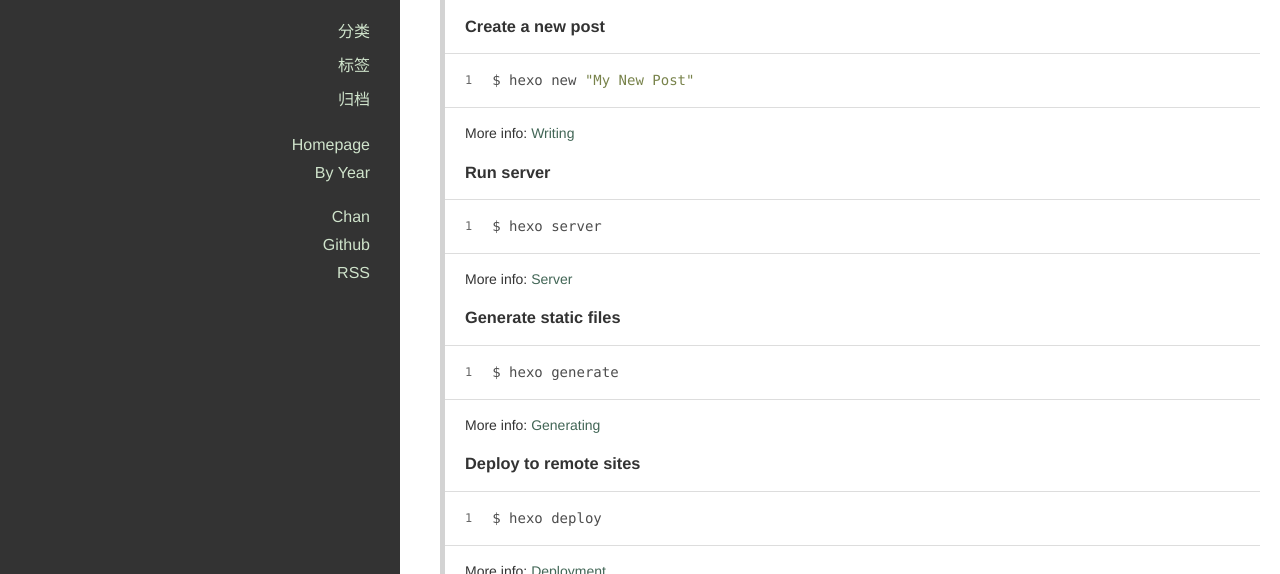
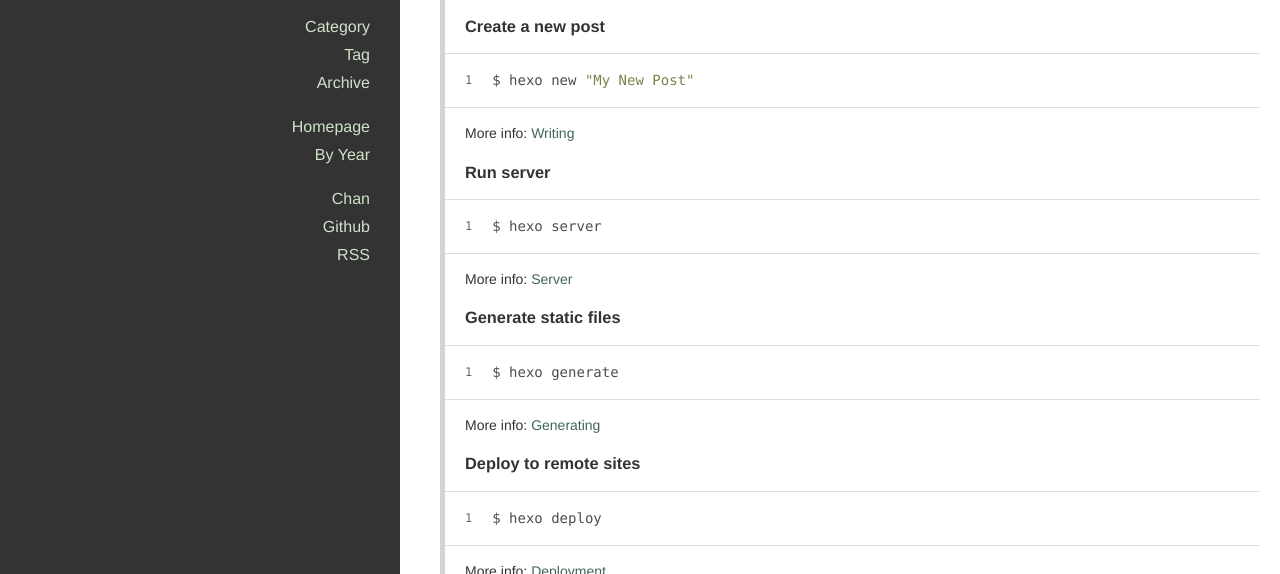
Before and after one commit to sukey1992/sukey1992.github.io, a plain HTML site: page archives/index.html in a window 1280 px wide. Shown: the part 226-800 px from the top of the page. Drawn offline with nearby package versions, Linux system fonts and the light colour scheme.

Commit message:
Site updated: 2016-06-04 15:40:20

```diff
--- a/archives/index.html
+++ b/archives/index.html
@@ -8,7 +8,7 @@
 
 <title>
 
-    归档
+    Archive
 
 </title>
 
@@ -27,7 +27,7 @@
 
 
 
-  <link rel="icon" href="/favicon.png">
+  <link rel="icon" href="/favicon.ico">
 
 
 <link rel="stylesheet" href="/perfect-scrollbar/css/perfect-scrollbar.min.css">
@@ -87,21 +87,21 @@
 
 
               <li class="category-list-container">
-                <a href="javascript:;">分类</a>
+                <a href="javascript:;">Category</a>
 
               </li>
 
 
 
               <li class="tag-list-container">
-                <a href="javascript:;">标签</a>
+                <a href="javascript:;">Tag</a>
 
               </li>
 
 
 
               <li class="archive-list-container">
-                <a href="javascript:;">归档</a>
+                <a href="javascript:;">Archive</a>
                 <ul class="archive-list"><li class="archive-list-item"><a class="archive-list-link" href="/archives/2016/">2016</a><span class="archive-list-count">1</span></li></ul>
               </li>
 
```
Also changed, not shown: 2016/06/03/hello-world/index.html (+6 -6 lines), archives/2016/06/index.html (+5 -5 lines), archives/2016/index.html (+5 -5 lines), index.html (+4 -4 lines).
